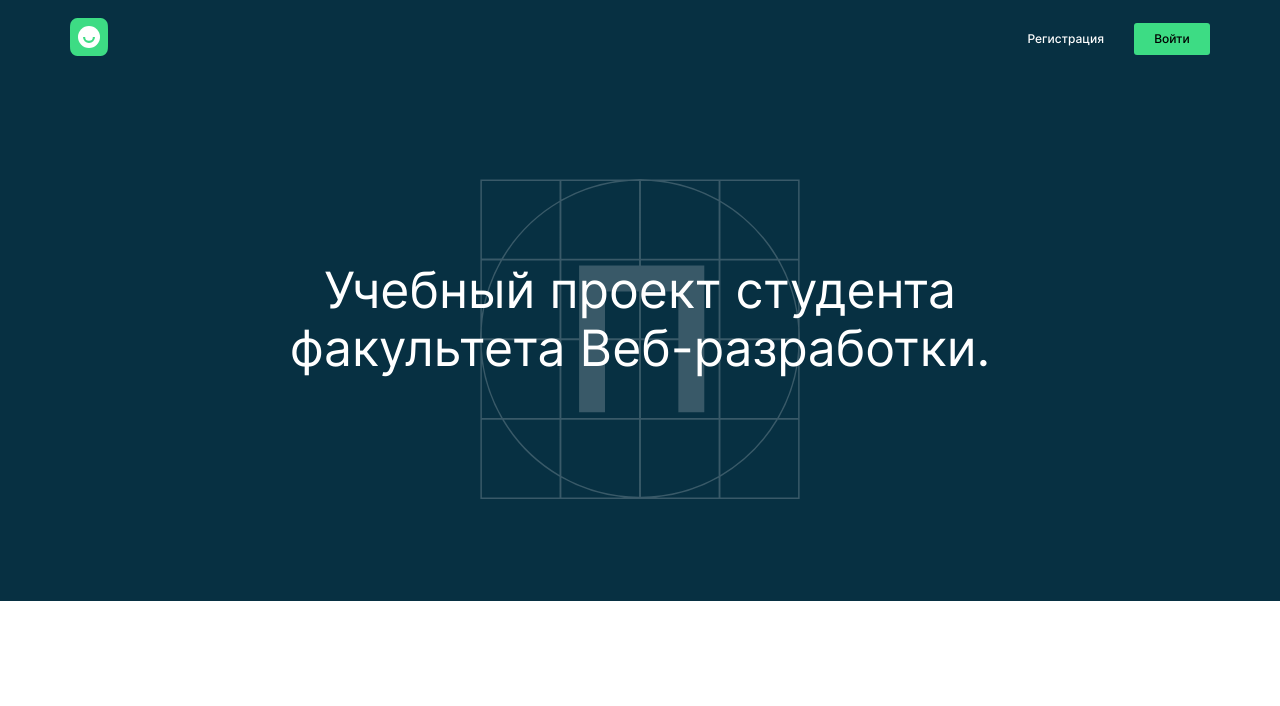
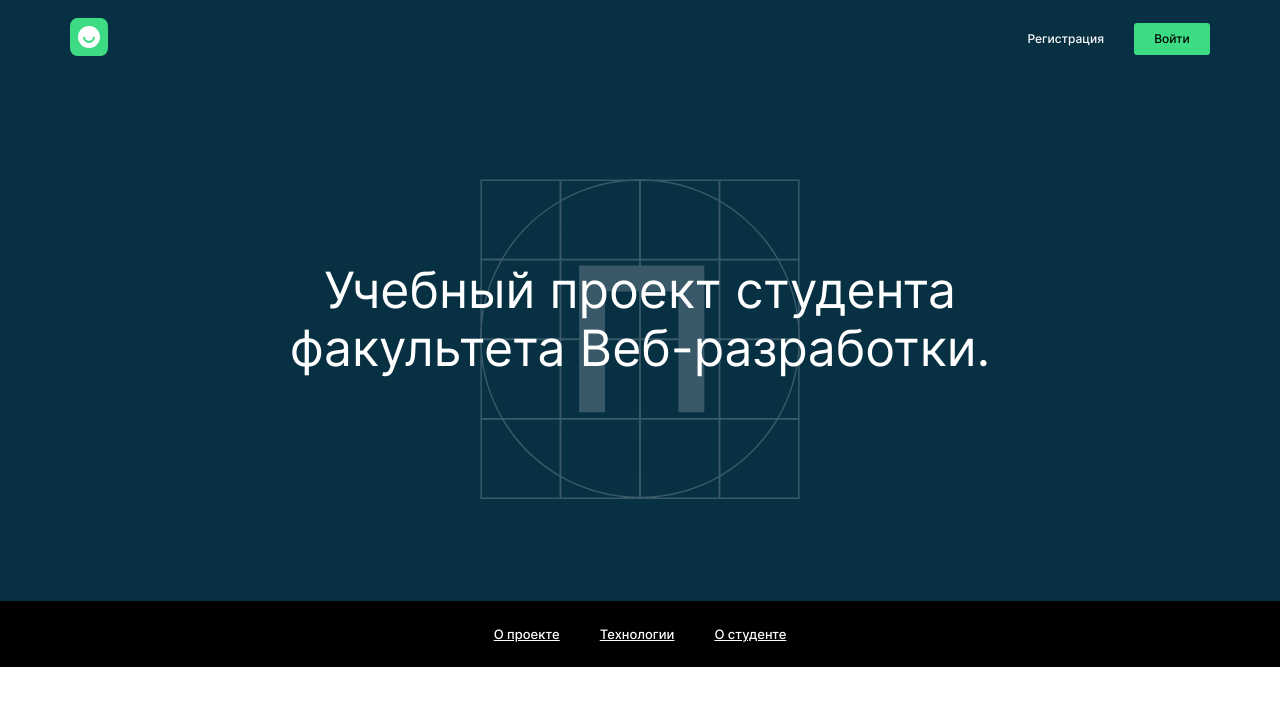
Before and after one commit to nivnikoff/movies-explorer-frontend, a React (Create React App) app: page / in a window 1280 px wide. Shown: the top 706 px of the page. Built offline with nearby package versions, Linux system fonts and the light colour scheme.

Commit message:
NavTab component created

```diff
--- a/src/components/Main/Main.jsx
+++ b/src/components/Main/Main.jsx
@@ -1,6 +1,6 @@
 import Header from '../Header/Header';
 import Promo from '../Promo/Promo';
-// import NavTab from '../NavTab';
+import NavTab from '../NavTab/NavTab';
 // import AboutProject from '../AboutProject';
 // import Techs from '../Techs';
 // import AboutMe from '../AboutMe';
@@ -13,8 +13,8 @@ function Main() {
       <Header loggedIn = {false} />
       <main>
         <Promo/>
-        {/* <NavTab/>
-        <AboutProject/>
+        <NavTab/>
+        {/* <AboutProject/>
         <Techs/>
         <AboutMe/>
         <Portfolio/> */}
--- /dev/null
+++ b/src/components/NavTab/NavTab.css
@@ -0,0 +1,20 @@
+.navtab {
+  display: flex;
+  align-items: center;
+  justify-content: center;
+  gap: 40px;
+  padding: 25px 0;
+  margin: auto;
+}
+
+.navtab__link {
+  font-weight: 500;
+  font-size: 13px;
+  line-height: 16px;
+  color: white;
+  transition: opacity .5s linear;
+}
+
+.navtab__link:hover {
+  opacity: 0.6;
+}
--- a/src/components/NavTab/NavTab.jsx
+++ b/src/components/NavTab/NavTab.jsx
@@ -0,0 +1,13 @@
+import './NavTab.css';
+
+function NavTab() {
+  return (
+    <section className="navtab">
+      <a className="navtab__link" href="#aboutProject">О проекте</a>
+      <a className="navtab__link" href="#techs">Технологии</a>
+      <a className="navtab__link" href="#aboutMe">О студенте</a>
+    </section>
+  )
+}
+
+export default NavTab;
```
